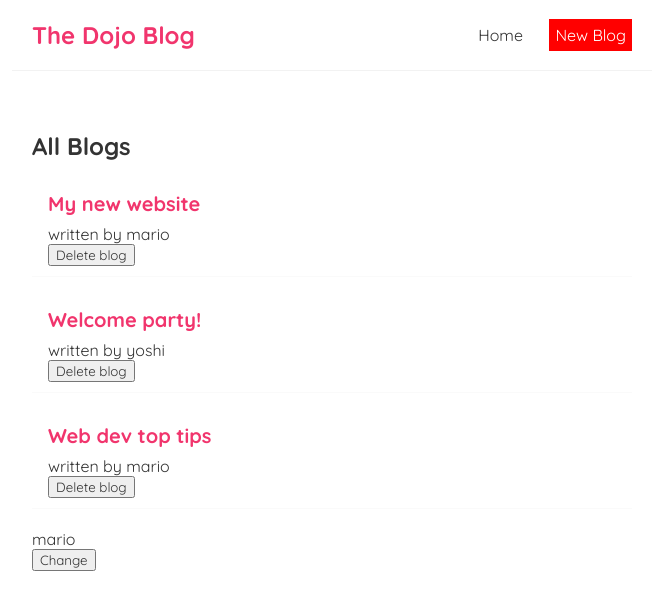
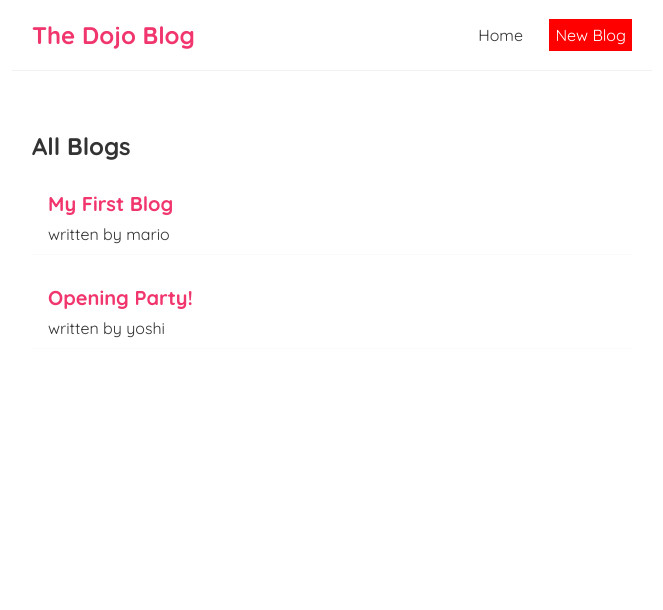
Before and after one commit to alirza143/react, a React (Create React App) app: page / in a window 1280 px wide. Shown: the top 610 px of the page, without its empty margins (308-971 px from the left). Built offline with nearby package versions, Linux system fonts and the light colour scheme; data requests are answered from the project's data file.

Commit message:
add message before loading data

```diff
--- /dev/null
+++ b/data/db.json
@@ -0,0 +1,16 @@
+{
+    "blogs": [
+                {
+                    "title": "My First Blog",
+                    "body": "Why do we use it?\nIt is a long established fact that a reader will be distracted It is a long established fact that a reader will be distracted ",
+                    "author": "mario",
+                    "id": 1
+                },
+                {
+                    "title": "Opening Party!",
+                    "body": "Why do we use it?\nIt is a long established fact that a reader will be distracted\nIt is a long established fact that a reader will be distracted It is a long established fact\nIt is a long established fact that a reader will be distracted It is a long established fact",
+                    "author": "yoshi",
+                    "id": 2
+                }
+        ]
+}
--- a/src/BlogList.js
+++ b/src/BlogList.js
@@ -1,4 +1,4 @@
-const BlogList = ({blogs,title,handleDelete}) => {
+const BlogList = ({blogs,title}) => {
 
     // const blogs = props.blogs;
     // const title = props.title;
@@ -10,7 +10,6 @@
                         <div className="blog-preview" key={blog.id}>
                             <h2>{blog.title}</h2>
                             <p>written by {blog.author}</p>
-                            <button onClick={ () => {handleDelete(blog.id)}}>Delete blog</button>
                         </div>
                     ))
                 }
--- a/src/Home.js
+++ b/src/Home.js
@@ -3,34 +3,30 @@
 
 const Home = () => {
 
-    const [blogs, setBlogs] = useState([
-        { title: 'My new website' , body: 'lorem ipsum ...', author: 'mario' , id: 1 },
-        { title: 'Welcome party! ', body: ' lorem ipsum ...', author: 'yoshi' , id: 2 },
-        { title: 'Web dev top tips' , body: ' lorem ipsum ...' , author: 'mario' , id: 3 }
-        ]);
+    const [blogs, setBlogs] = useState(null);
+    const [isPending, setIsPending] = useState(true);
 
-    const [name, setName] = useState('mario');
-
-    const deleteBlog = (id) => {
-        const newBlogs = blogs.filter(blog => blog.id !== id);
-        setBlogs(newBlogs);
-    }
-
-    const changeName = (name) => {
-        setName(name);
-    }
 
     // const is not using beacuse it does not return anything.
     // passing empty dependenciy array will only run the function once.
     // passing value in array will add dependency with name
     useEffect(() => {
-        console.log("use effect run");
-    }, [name]);
+        setTimeout(() => {
+            fetch('http://localhost:8000/blogs')
+            .then(res => {
+                return res.json()
+            })
+            .then(data => {
+                // console.log(data);
+                setBlogs(data);
+                setIsPending(false);
+            })
+        }, 1000)
+    }, []);
     return (
         <div className="home">
-            <BlogList blogs={blogs} title = "All Blogs" handleDelete = {deleteBlog}/>
-            <p>{ name }</p>
-            <button onClick={() => changeName("waqqar")}>Change</button>
+            { isPending && <div>Loading...</div> }
+            { blogs && <BlogList blogs={blogs} title = "All Blogs"/> }
         </div>
      );
 }
```
Also changed, not shown: 1 other file (tests, documents, lock files or other folders).
